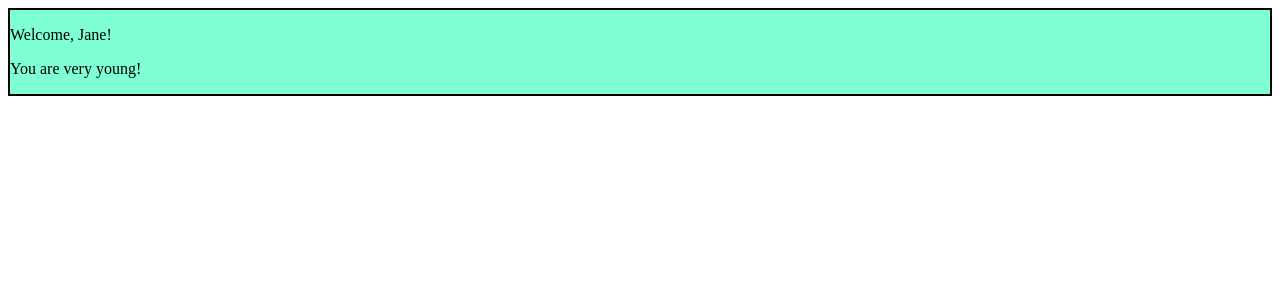
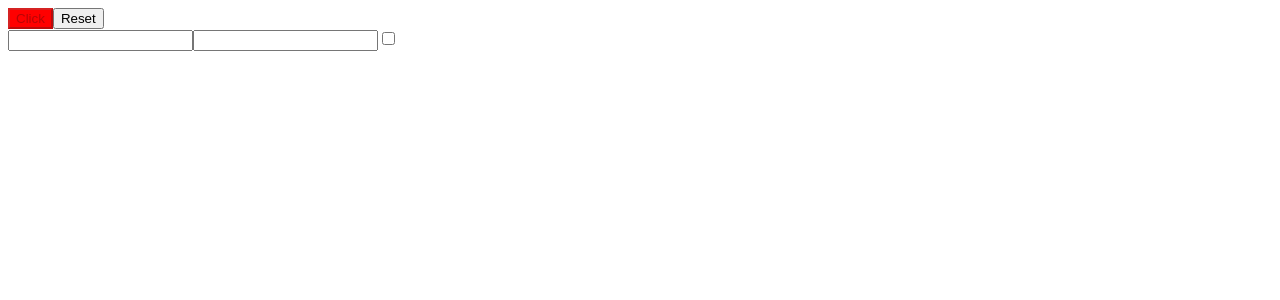
Before and after one commit to misi9/React-exercises, a React (Create React App) app in the folder my-app/: page / in a window 1280 px wide. Shown: the top 300 px of the page. Built offline with nearby package versions, Linux system fonts and the light colour scheme.

Commit message:
Styling Components - 03

```diff
--- a/my-app/src/App.js
+++ b/my-app/src/App.js
@@ -1,5 +1,6 @@
 import React from "react";
-import { Welcome } from "./Welcome";
+import { LoginForm } from "./LoginForm";
+
 
 
 
@@ -9,7 +10,7 @@ export class App extends React.Component{
   render(){
     return (
       <div>
-      <Welcome/>
+      <LoginForm/>
       </div>
     )
 
--- a/my-app/src/LoginForm.js
+++ b/my-app/src/LoginForm.js
@@ -48,7 +48,7 @@ export class LoginForm extends React.Component{
         return(
          <div>
              <div>
-                 <button name="button" type="button" disabled={!Boolean(this.state.username && this.state.password)} onChange={this.InputTextField}>Click</button>
+                 <button name="button" type="button" disabled={!Boolean(this.state.username && this.state.password)} onChange={this.InputTextField} style={{background: this.state.password.length < 8 ? 'red' : 'green'}} >Click</button>
                  <button onClick={this.ResetValueButton}>Reset</button>
              </div>
              <input name="username" value={this.state.username} onChange={this.InputTextField}/>
```
Also changed, not shown: my-app/Styling Components 01.txt (deleted), my-app/Styling Components 03.txt (added).
